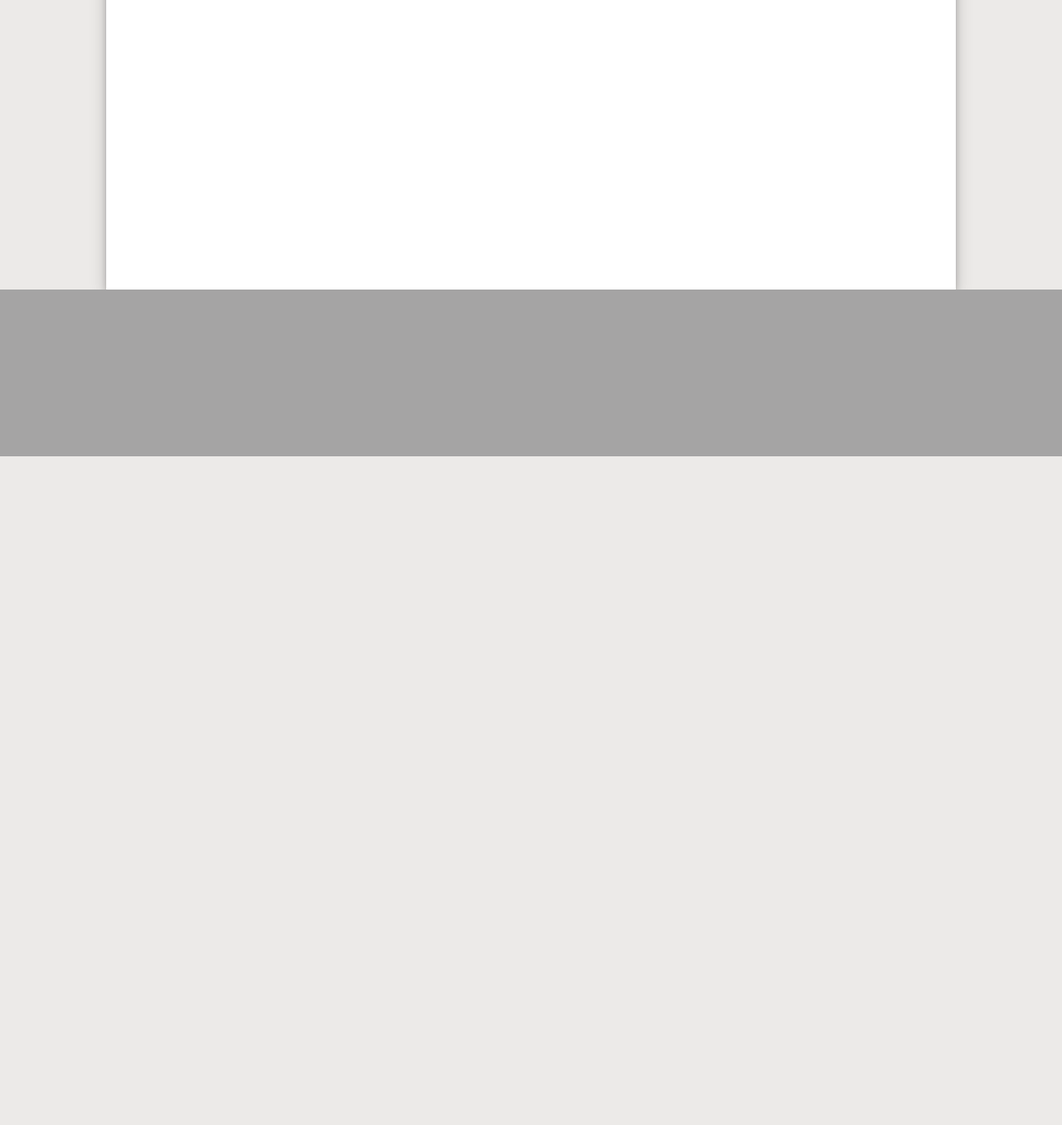
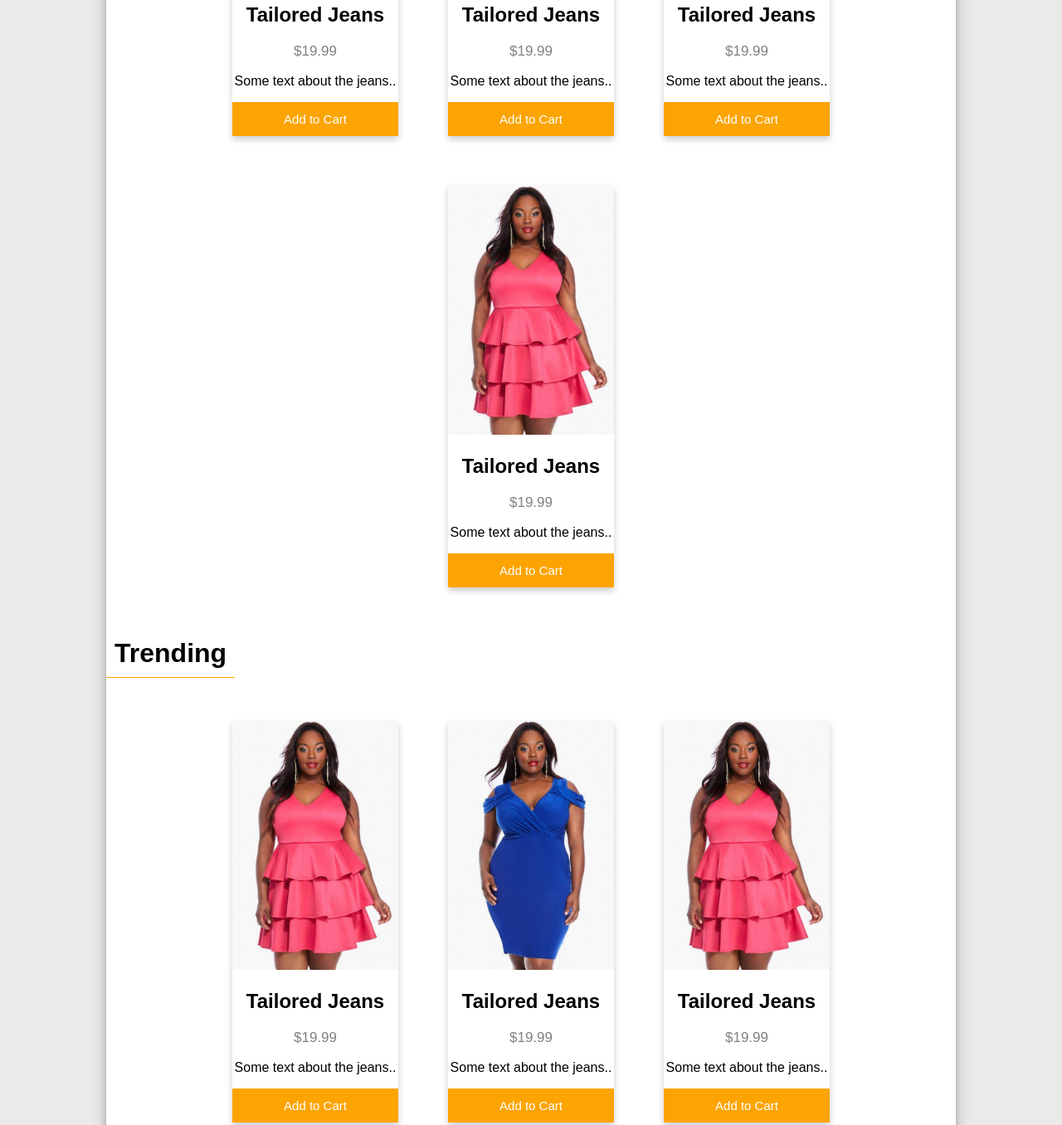
Before and after one commit to Raymond-Osy/Fashion-Store, a plain HTML site: page UI/index.html in a window 1280 px wide. Shown: the part 1139-2495 px from the top of the page at 83% size. Before the commit the page ends 1689 px from the top, so only its background shows below. Drawn offline with Linux system fonts and the light colour scheme.

Commit message:
Add more images, content and stylings

```diff
--- a/UI/assets/css/styles.css
+++ b/UI/assets/css/styles.css
@@ -1,10 +1,9 @@
 body, html {
     margin: 0;
     height: 100%;
-    font-family: Arial, Helvetica, sans-serif;
+    font-family: "Nunito", sans-serif;
     background-color: #ECEAE8;
 }
-
 .topnav {
     overflow: hidden;
     background-color: #333;
@@ -81,7 +80,7 @@ span {
 }
 .main-container {
     display: flex;
-    height: 800px;
+    flex-direction: column;
     width: 80%;
     margin-top: 0px;
     margin-left: auto;
@@ -89,26 +88,100 @@ span {
     background-color: #ffffff;
     box-shadow: 0 4px 8px 0 rgba(0, 0, 0, 0.2), 0 6px 20px 0 rgba(0, 0, 0, 0.19);
 }
-footer {
-    width: 100%;
-    border-top: 1px solid #a3a3a3;
-    height: 200px;
-    background-color: #a5a4a4
+.title {
+    display: flex;
+    justify-content: flex-start;
+}
+.title-h1 {
+    border-bottom: 1px solid #fca401;
+    padding: 10px;
+}
+.wrap {
+    display: flex;
+    flex-flow: row wrap;
+    text-align: center;
+    justify-content: center;
+}
+.card {
+    box-shadow: 0 4px 8px 0 rgba(0, 0, 0, 0.2);
+    max-width: 200px;
+    margin: 30px;
+    text-align: center;
+    font-family: arial;
+    height: 484px;
 }
 
+.price {
+    color: grey;
+    font-size: 17px;
+}
 
+.card button {
+    border: none;
+    outline: 0;
+    padding: 12px;
+    color: white;
+    background-color: #fca401;
+    text-align: center;
+    cursor: pointer;
+    width: 100%;
+    font-size: 15px;
+}
 
+.card button:hover {
+    opacity: 0.7;
+}
+.img-responsive {
+    width:100%;
+}
+footer {
+    display: flex;
+    width: 100%;
+    color: #FFFFFF;
+    border-top: 1px solid #a3a3a3;
+    height: 70px;
+    background-color: #a5a4a4;
+    text-align: center;
+    justify-content: center;
+    align-items: center;
+    font-size: 15px;
+}
+/* Responsive layout - when the screen is less than 700px wide, make the two columns stack on top of each other instead of next to each other */
+@media screen and (max-width: 700px) {
+    .main-container {
+        width: 95%;
+        margin-left: auto;
+        margin-right: auto;
+    }
+    .title {
+        display: flex;
+        justify-content: center;
+        text-align: center;
+    }
+}
+
+/* Responsive layout - when the screen is less than 400px wide, make the navigation links stack on top of each other instead of next to each other */
+@media screen and (max-width: 400px) {
+    .main-container {
+        width: 100%;
+    }
+    .title {
+        display: flex;
+        justify-content: center;
+        text-align: center;
+    }
+}
 
 
 
 
 /* For debugging purposes */
 .red {
-    border:2px solid red;
+    background-color:red;
 }
 .green {
-    border:2px solid green;
+    background-color:green;
 }
 .blue {
-    border:2px solid blue;
+    background-color:blue;
 }
--- a/UI/index.html
+++ b/UI/index.html
@@ -28,10 +28,79 @@
         </div>
         <div class="main-container">
 
+            <!-- First section -->
+            <div class="title">
+                <h1 class="title-h1">Featured</h1>
+            </div>
+            <div class="wrap">
+                <div class="card">
+                    <img src="../UI/assets/img/model7.jpg" alt="Denim Jeans" class="img-responsive">
+                    <h2>Tailored Jeans</h2>
+                    <p class="price">$19.99</p>
+                    <p>Some text about the jeans..</p>
+                    <p><button>Add to Cart</button></p>
+                </div>
+                <div class="card">
+                    <img src="../UI/assets/img/model8.jpg" alt="Denim Jeans" class="img-responsive">
+                    <h2>Tailored Jeans</h2>
+                    <p class="price">$19.99</p>
+                    <p>Some text about the jeans..</p>
+                    <p><button>Add to Cart</button></p>
+                </div>
+                <div class="card">
+                    <img src="../UI/assets/img/model7.jpg" alt="Denim Jeans" class="img-responsive">
+                    <h2>Tailored Jeans</h2>
+                    <p class="price">$19.99</p>
+                    <p>Some text about the jeans..</p>
+                    <p><button>Add to Cart</button></p>
+                </div>
+                <div class="card">
+                    <img src="../UI/assets/img/model8.jpg" alt="Denim Jeans" class="img-responsive">
+                    <h2>Tailored Jeans</h2>
+                    <p class="price">$19.99</p>
+                    <p>Some text about the jeans..</p>
+                    <p><button>Add to Cart</button></p>
+                </div>
+            </div>
+
+            <!-- Second section -->
+            <div class="title">
+                    <h1 class="title-h1">Trending</h1>
+                </div>
+                <div class="wrap">
+                    <div class="card">
+                        <img src="../UI/assets/img/model8.jpg" alt="Denim Jeans" class="img-responsive">
+                        <h2>Tailored Jeans</h2>
+                        <p class="price">$19.99</p>
+                        <p>Some text about the jeans..</p>
+                        <p><button>Add to Cart</button></p>
+                    </div>
+                    <div class="card">
+                        <img src="../UI/assets/img/model7.jpg" alt="Denim Jeans" class="img-responsive">
+                        <h2>Tailored Jeans</h2>
+                        <p class="price">$19.99</p>
+                        <p>Some text about the jeans..</p>
+                        <p><button>Add to Cart</button></p>
+                    </div>
+                    <div class="card">
+                        <img src="../UI/assets/img/model8.jpg" alt="Denim Jeans" class="img-responsive">
+                        <h2>Tailored Jeans</h2>
+                        <p class="price">$19.99</p>
+                        <p>Some text about the jeans..</p>
+                        <p><button>Add to Cart</button></p>
+                    </div>
+                    <div class="card">
+                        <img src="../UI/assets/img/model7.jpg" alt="Denim Jeans" class="img-responsive">
+                        <h2>Tailored Jeans</h2>
+                        <p class="price">$19.99</p>
+                        <p>Some text about the jeans..</p>
+                        <p><button>Add to Cart</button></p>
+                    </div>
+                </div>
         </div>
 
         <footer>
-
+            <p>Copyright &copy; 2018, Raymond Akalonu.</p>
         </footer>
 
     </body>
```
Also changed, not shown: UI/assets/img/model.jpg (added), UI/assets/img/model1.JPG (added), UI/assets/img/model2.JPG (added), UI/assets/img/model3.JPG (added), UI/assets/img/model4.jpg (added), UI/assets/img/model5.jpg (added), UI/assets/img/model6.jpg (added), UI/assets/img/model7.jpg (added), UI/assets/img/model8.jpg (added).
